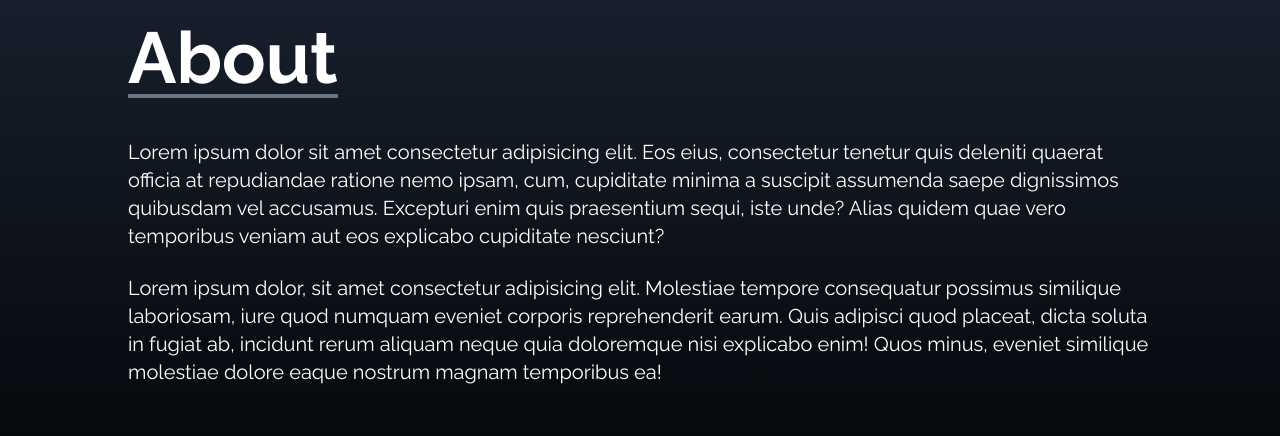
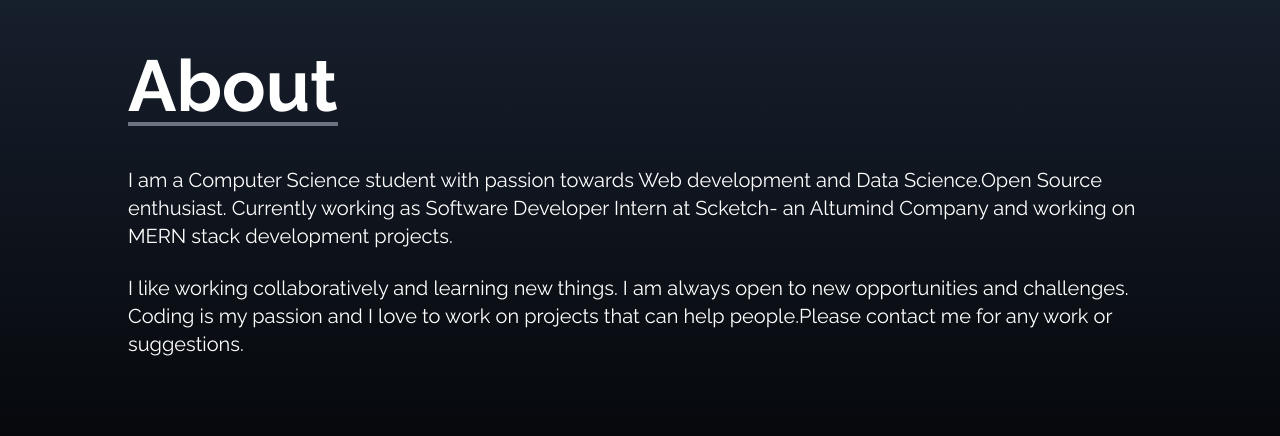
Before and after one commit to SatyasaiNandigam/My-Portfolio-Website, a React (Create React App) app: page / in a window 1280 px wide. Shown: the part 1060-1496 px from the top of the page. Built offline with nearby package versions, Linux system fonts and the light colour scheme.

Commit message:
About Section Updated

```diff
--- a/public/index.html
+++ b/public/index.html
@@ -24,7 +24,7 @@
       work correctly both with client-side routing and a non-root public URL.
       Learn how to configure a non-root public URL by running `npm run build`.
     -->
-    <title>React App</title>
+    <title>My Portfolio</title>
   </head>
   <body>
     <noscript>You need to enable JavaScript to run this app.</noscript>
--- a/src/components/AboutAlt.js
+++ b/src/components/AboutAlt.js
@@ -8,11 +8,11 @@ const AboutAlt = () => {
           About
         </span>
         <p className="mt-10 text-sm md:text-xl">
-          Lorem ipsum dolor sit amet consectetur adipisicing elit. Eos eius, consectetur tenetur quis deleniti quaerat officia at repudiandae ratione nemo ipsam, cum, cupiditate minima a suscipit assumenda saepe dignissimos quibusdam vel accusamus. Excepturi enim quis praesentium sequi, iste unde? Alias quidem quae vero temporibus veniam aut eos explicabo cupiditate nesciunt?
+          I am a Computer Science student with passion towards Web development and Data Science.Open Source enthusiast. Currently working as Software Developer Intern at Scketch- an Altumind Company and working on MERN stack development projects.
         </p>
         <br />
         <p className="text-sm md:text-xl">
-          Lorem ipsum dolor, sit amet consectetur adipisicing elit. Molestiae tempore consequatur possimus similique laboriosam, iure quod numquam eveniet corporis reprehenderit earum. Quis adipisci quod placeat, dicta soluta in fugiat ab, incidunt rerum aliquam neque quia doloremque nisi explicabo enim! Quos minus, eveniet similique molestiae dolore eaque nostrum magnam temporibus ea!
+          I like working collaboratively and learning new things. I am always open to new opportunities and challenges. Coding is my passion and I love to work on projects that can help people.Please contact me for any work or suggestions.
         </p>
       </div>
     </div>
```
